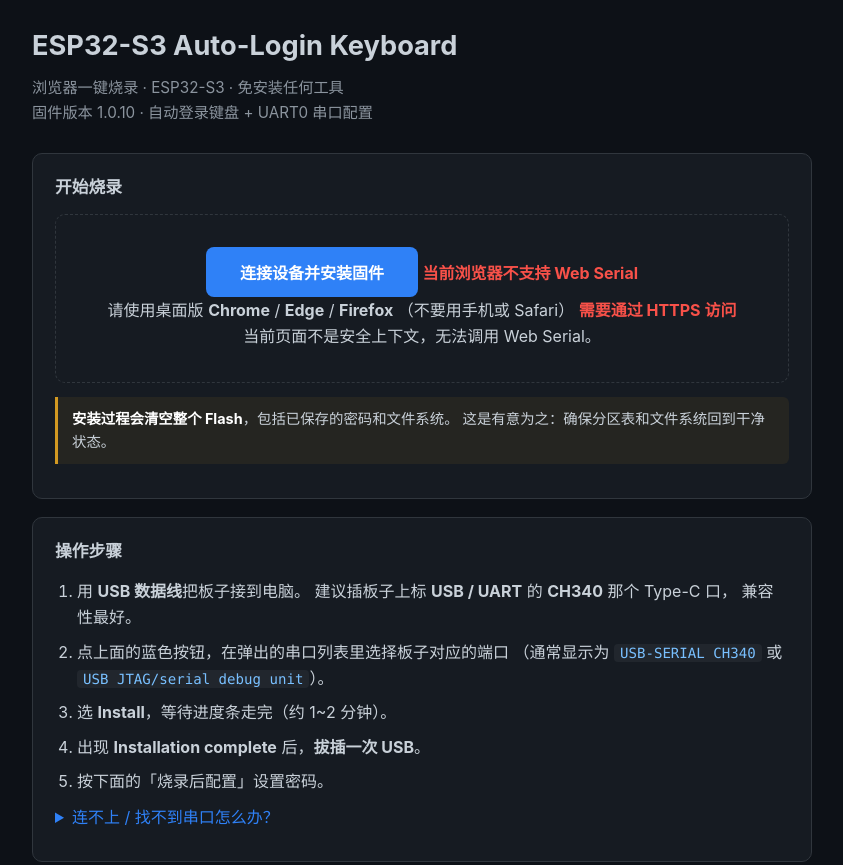
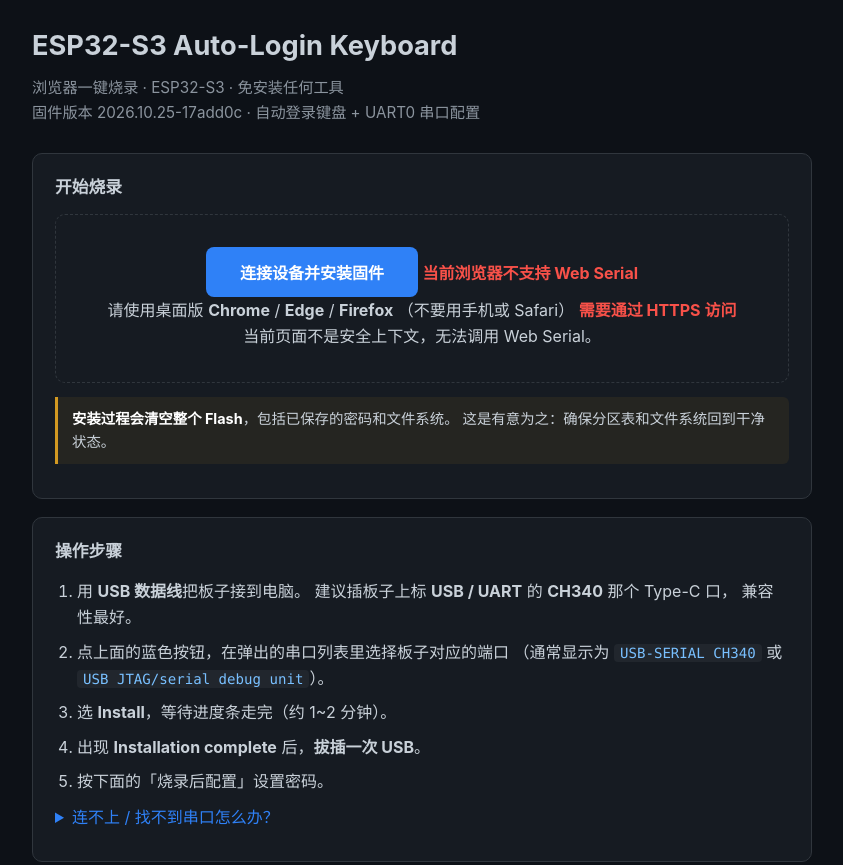
Before and after one commit to L-web666/esp32s3_usb_autologin, a plain HTML site: page docs/index.html in a window 1280 px wide. Shown: the top 865 px of the page, without its empty margins (218-1061 px from the left). Drawn offline with Linux system fonts and the light colour scheme.

Commit message:
﻿fix(pages): keep the displayed version in sync with the firmware
The flasher page printed a hardcoded '1.0.10' while manifest.json already
carried the CI-generated version, so the site looked stale even though the
firmware had been rebuilt.

- wrap the version in a span#fw-version and have the page refresh it from
  manifest.json on load (manifest stays the single source of truth, fetched
  with cache: 'no-store' so a CDN cannot serve the old value)
- extend the CI stamping step to rewrite that span as well as the MD5 row,
  with a fallback for the old plain-text markup
- merge the version and MD5 steps into one so index.html is touched once

```diff
--- a/docs/index.html
+++ b/docs/index.html
@@ -116,7 +116,7 @@
   <h1>ESP32-S3 Auto-Login Keyboard</h1>
   <p class="sub">
     浏览器一键烧录 · ESP32-S3 · 免安装任何工具
-    <br>固件版本 1.0.10 · 自动登录键盘 + UART0 串口配置
+    <br>固件版本 <span id="fw-version">2026.10.25-17add0c</span> · 自动登录键盘 + UART0 串口配置
   </p>
 
   <!-- ============ 烧录按钮 ============ -->
@@ -243,5 +243,25 @@
   </footer>
 
 </div>
+
+<script>
+  // 版本号以 manifest.json 为唯一来源：
+  // CI 每次构建都会改写 manifest 的 version，这里在页面加载时同步显示，
+  // 避免 HTML 里写死的版本号和真正烧录的固件对不上。
+  (async () => {
+    try {
+      const res = await fetch('manifest.json', { cache: 'no-store' });
+      if (!res.ok) return;
+      const m = await res.json();
+      if (!m.version) return;
+      const el = document.getElementById('fw-version');
+      if (el) el.textContent = m.version;
+      // 顺便把版本补进浏览器标签标题，方便开多个标签时区分
+      document.title = `ESP32-S3 Auto-Login Keyboard ${m.version} — 浏览器烧录`;
+    } catch (e) {
+      console.warn('读取 manifest 版本失败，保留页面上的静态版本号', e);
+    }
+  })();
+</script>
 </body>
 </html>
```
Also changed, not shown: .github/workflows/build-firmware.yml.
